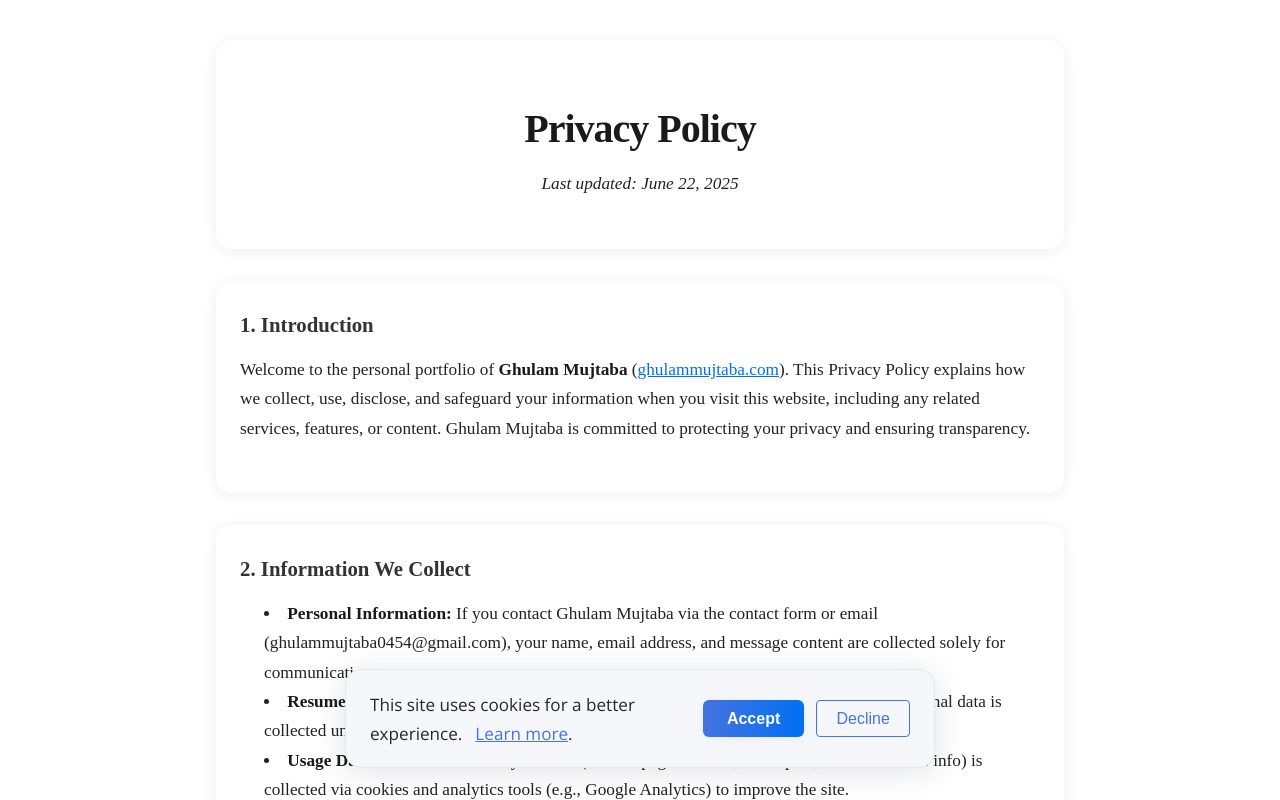
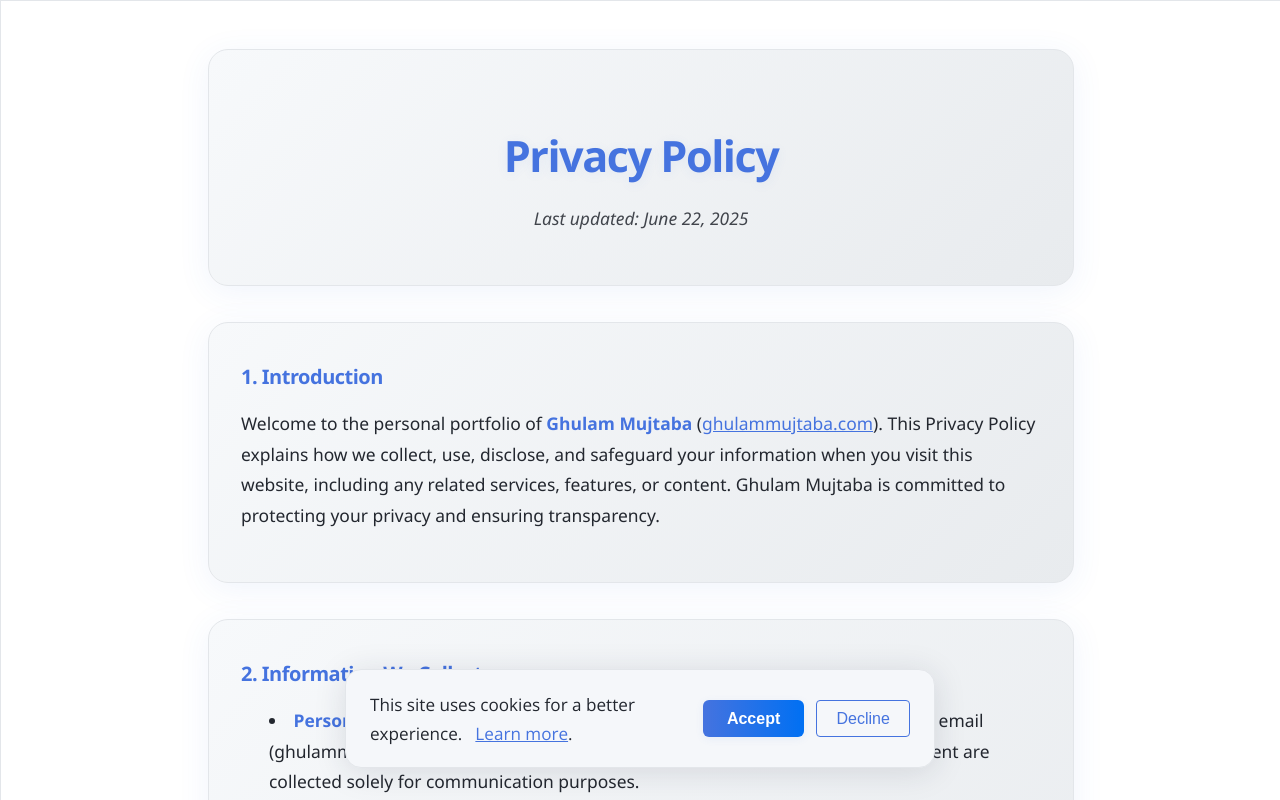
Before and after one commit to ghulam-mujtaba5/MyPortfolio, a Next.js app: page /privacy-policy in a window 1280 px wide. Shown: the top 800 px of the page. Built offline with nearby package versions, Linux system fonts and the light colour scheme.

Commit message:
feat: implement dynamic theme switching in Privacy Policy page for improved user experience

```diff
--- a/pages/PrivacyPolicy.module.css
+++ b/pages/PrivacyPolicy.module.css
@@ -1,3 +1,28 @@
+/* Explicit theme classes for dynamic theme switching */
+
+.lightTheme .privacyMain,
+.lightTheme .section {
+  --bg: linear-gradient(135deg, #f7f9fb 0%, #e8ebee 100%);
+  --text: #23272f;
+  --heading: #1a1a1a;
+  --subheading: #4573df;
+  --link: #4573df;
+  --link-hover: #005bb5;
+  --border: #e3e6ea;
+  --shadow: 0 6px 32px rgba(69, 115, 223, 0.08);
+}
+
+.darkTheme .privacyMain,
+.darkTheme .section {
+  --bg: linear-gradient(135deg, #181a1b 0%, #23272f 100%);
+  --text: #e5e5e5;
+  --heading: #fff;
+  --subheading: #60aaff;
+  --link: #60aaff;
+  --link-hover: #3388cc;
+  --border: #23272f;
+  --shadow: 0 8px 32px rgba(69, 115, 223, 0.13);
+}
 
 .privacyMain {
   min-height: 100vh;
@@ -7,84 +32,92 @@
   display: flex;
   flex-direction: column;
   align-items: center;
-  padding-top: 40px;
-  padding-bottom: 40px;
+  padding-top: 48px;
+  padding-bottom: 48px;
+  font-family: 'Segoe UI', 'Inter', Arial, sans-serif;
+  transition: background 0.3s, color 0.3s;
 }
 
 .section {
   width: 100%;
   max-width: 800px;
   background: var(--bg, #fff);
-  border-radius: 16px;
-  box-shadow: 0 2px 16px rgba(0,0,0,0.07);
-  margin-bottom: 32px;
-  padding: 32px 24px;
-  transition: background 0.3s, color 0.3s;
+  border-radius: 20px;
+  box-shadow: var(--shadow, 0 2px 16px rgba(0,0,0,0.07));
+  border: 1.5px solid var(--border, #e3e6ea);
+  margin-bottom: 36px;
+  padding: 40px 32px 32px 32px;
+  transition: background 0.3s, color 0.3s, box-shadow 0.3s;
 }
 
 .heading {
-  font-size: 2.5rem;
-  margin-bottom: 16px;
-  color: var(--heading, #1a1a1a);
-  font-weight: 700;
-  letter-spacing: -1px;
+  font-size: 2.7rem;
+  margin-bottom: 18px;
+  color: var(--subheading, #4573df);
+  font-weight: 800;
+  letter-spacing: -1.5px;
   text-align: center;
+  text-shadow: 0 2px 12px rgba(69, 115, 223, 0.08);
 }
 
 .date {
   text-align: center;
   color: var(--subheading, #666);
   margin-bottom: 0;
+  font-size: 1.08rem;
+  opacity: 0.85;
 }
 
 .subheading {
-  font-size: 1.3rem;
+  font-size: 1.25rem;
   margin-top: 0;
   margin-bottom: 18px;
-  color: var(--subheading, #333);
-  font-weight: 600;
+  color: var(--subheading, #4573df);
+  font-weight: 700;
+  letter-spacing: -0.5px;
 }
 
 .section p,
 .section ul {
-  font-size: 1.08rem;
-  line-height: 1.7;
-  margin-bottom: 18px;
+  font-size: 1.09rem;
+  line-height: 1.75;
+  margin-bottom: 20px;
   color: var(--text, #222);
 }
 
 .section ul {
-  padding-left: 24px;
+  padding-left: 28px;
   list-style: disc inside;
 }
 
 .section a {
-  color: var(--link, #0070f3);
+  color: var(--link, #4573df);
   text-decoration: underline;
   word-break: break-all;
+  font-weight: 500;
   transition: color 0.2s;
 }
 
 .section a:hover {
-  color: var(--link-hover, #0051a8);
+  color: var(--link-hover, #005bb5);
 }
 
 .section strong {
-  font-weight: 600;
-  color: var(--heading, #1a1a1a);
+  font-weight: 700;
+  color: var(--subheading, #4573df);
 }
 
 @media (max-width: 600px) {
   .privacyMain {
-    padding-top: 16px;
-    padding-bottom: 16px;
+    padding-top: 12px;
+    padding-bottom: 12px;
   }
   .section {
-    padding: 16px 4vw;
-    font-size: 0.98rem;
+    padding: 14px 2vw;
+    font-size: 0.97rem;
   }
   .heading {
-    font-size: 2rem;
+    font-size: 1.5rem;
   }
 }
 
@@ -99,21 +132,9 @@
   }
 }
 
-@media (max-width: 600px) {
-  .container {
-    padding: 16px 4vw;
-    font-size: 0.98rem;
-  }
+
+/* Remove unused .container rules and improve theme contrast */
+
+.privacyMain, .section {
+  border: 1px solid var(--border, #e3e6ea);
 }
-
-@media (prefers-color-scheme: dark) {
-  .container {
-    --bg: #181a1b;
-    --text: #e5e5e5;
-    --heading: #fff;
-    --subheading: #b3b3b3;
-    --link: #60aaff;
-    --link-hover: #3388cc;
-    --shadow: 0 2px 16px rgba(0,0,0,0.25);
-  }
-}
--- a/pages/privacy-policy.js
+++ b/pages/privacy-policy.js
@@ -1,13 +1,19 @@
 
-import React from 'react';
+import React, { useMemo } from 'react';
 import Head from 'next/head';
 import Link from 'next/link';
 import styles from './PrivacyPolicy.module.css';
 
+import { useTheme } from '../context/ThemeContext';
 
 
-const PrivacyPolicy = () => (
-  <main className={styles.privacyMain}>
+
+
+const PrivacyPolicy = () => {
+  const { theme } = useTheme();
+  const themeClass = useMemo(() => theme === 'dark' ? styles.darkTheme : styles.lightTheme, [theme]);
+  return (
+    <main className={`${styles.privacyMain} ${themeClass}`}>
       <Head>
         <title>Privacy Policy | Ghulam Mujtaba Portfolio</title>
         <meta name="description" content="Privacy Policy for Ghulam Mujtaba's Portfolio website. Learn how we collect, use, and protect your information." />
@@ -51,7 +57,7 @@ const PrivacyPolicy = () => (
       <section className={styles.section}>
         <h2 className={styles.subheading}>5. Cookies and Tracking Technologies</h2>
         <p>
-        Cookies and similar technologies are used to collect and store information about your preferences and usage. You can control cookie preferences via your browser settings or the cookie consent banner. For more details, see our <Link href="/cookie-policy">Cookie Policy</Link> (if available).
+        Cookies and similar technologies are used to collect and store information about your preferences and usage. You can control cookie preferences via your browser settings or the cookie consent banner.
         </p>
         <ul>
           <li><strong>Essential Cookies:</strong> Required for the website to function (e.g., theme, consent banner).</li>
@@ -107,5 +113,7 @@ const PrivacyPolicy = () => (
       </section>
     </main>
   );
+};
+
 
 export default PrivacyPolicy;
```
Lines whose indentation alone changed are shown as unchanged.
